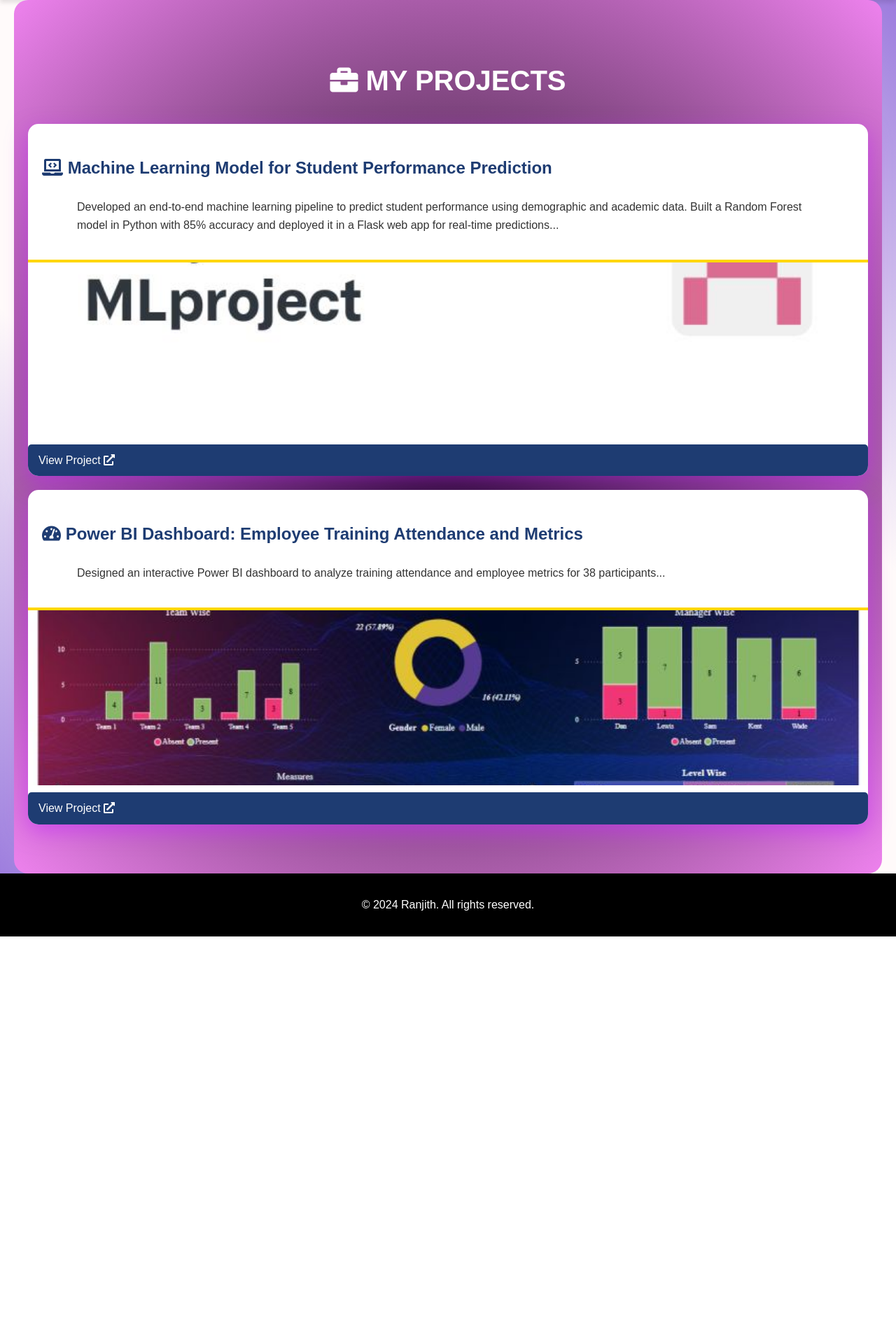
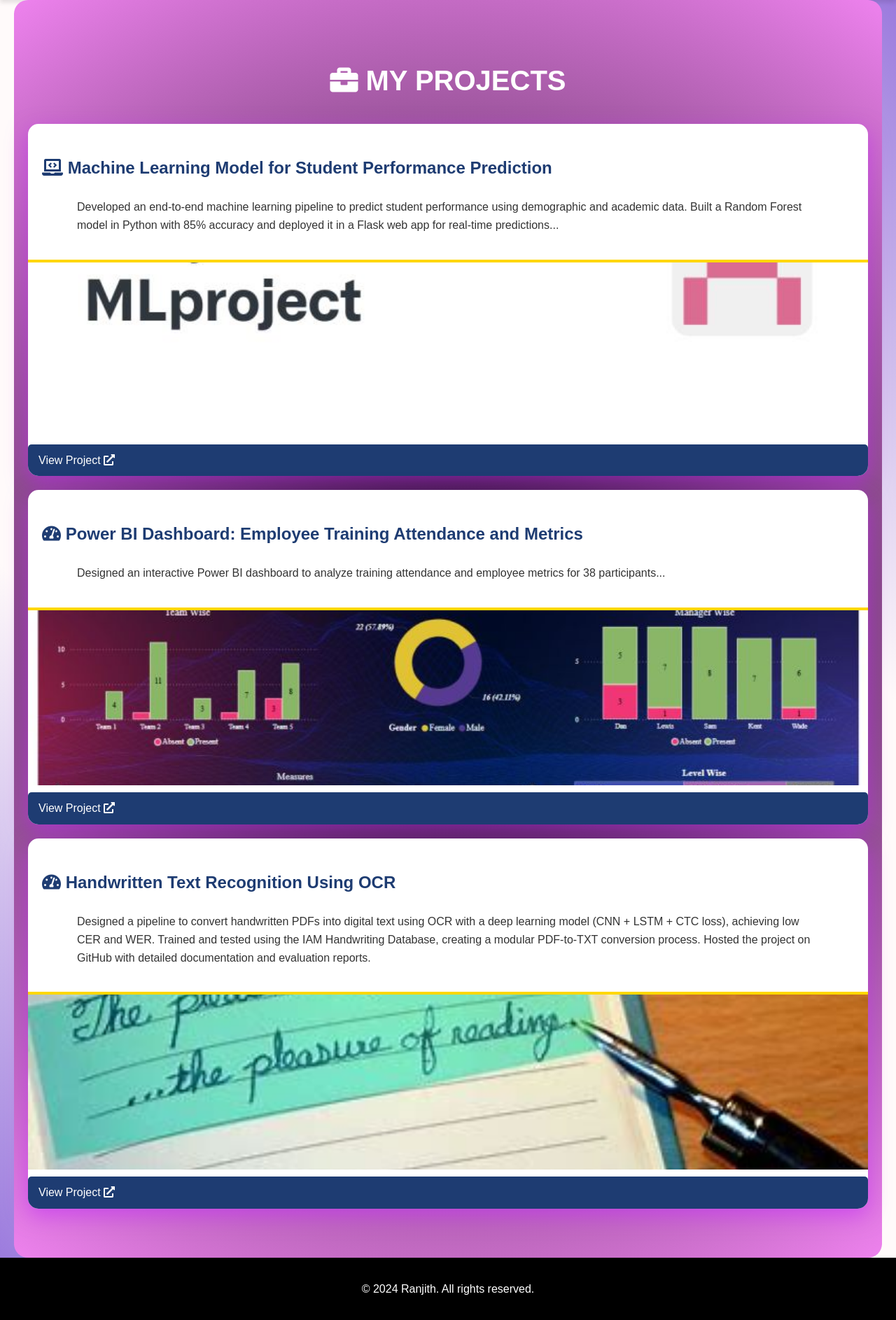
Before and after one commit to Ranjith-0508/portfolio, a Flask app: page /projects in a window 1280 px wide. Shown: the part 78-1964 px from the top of the page at 70% size. Before the commit the page ends 1416 px from the top, so only its background shows below. Run offline with Flask 3, Linux system fonts and the light colour scheme.

Commit message:
Updated pipeline code with improved functionality

```diff
--- a/templates/projects.html
+++ b/templates/projects.html
@@ -20,5 +20,14 @@
         <img src="/static/images/Dashboard.jpg" alt="Power BI Dashboard" class="project-image">
         <a href="https://app.powerbi.com/reportEmbed" target="_blank" class="project-link">View Project <i class="fas fa-external-link-alt"></i></a>
     </div>
+
+    <div class="project">
+        <div class="project-content">
+            <h3><i class="fas fa-tachometer-alt"></i>  Handwritten Text Recognition Using OCR</h3>
+            <p>Designed a pipeline to convert handwritten PDFs into digital text using OCR with a deep learning model (CNN + LSTM + CTC loss), achieving low CER and WER. Trained and tested using the IAM Handwriting Database, creating a modular PDF-to-TXT conversion process. Hosted the project on GitHub with detailed documentation and evaluation reports.</p>
+        </div>
+        <img src="/static/images/OCR.jpg" alt="Power BI Dashboard" class="project-image">
+        <a href="https://github.com/ranjith05082000/task" target="_blank" class="project-link">View Project <i class="fas fa-external-link-alt"></i></a>
+    </div>
 </section>
 {% endblock %}
```
Also changed, not shown: static/images/OCR.jpg (added).
